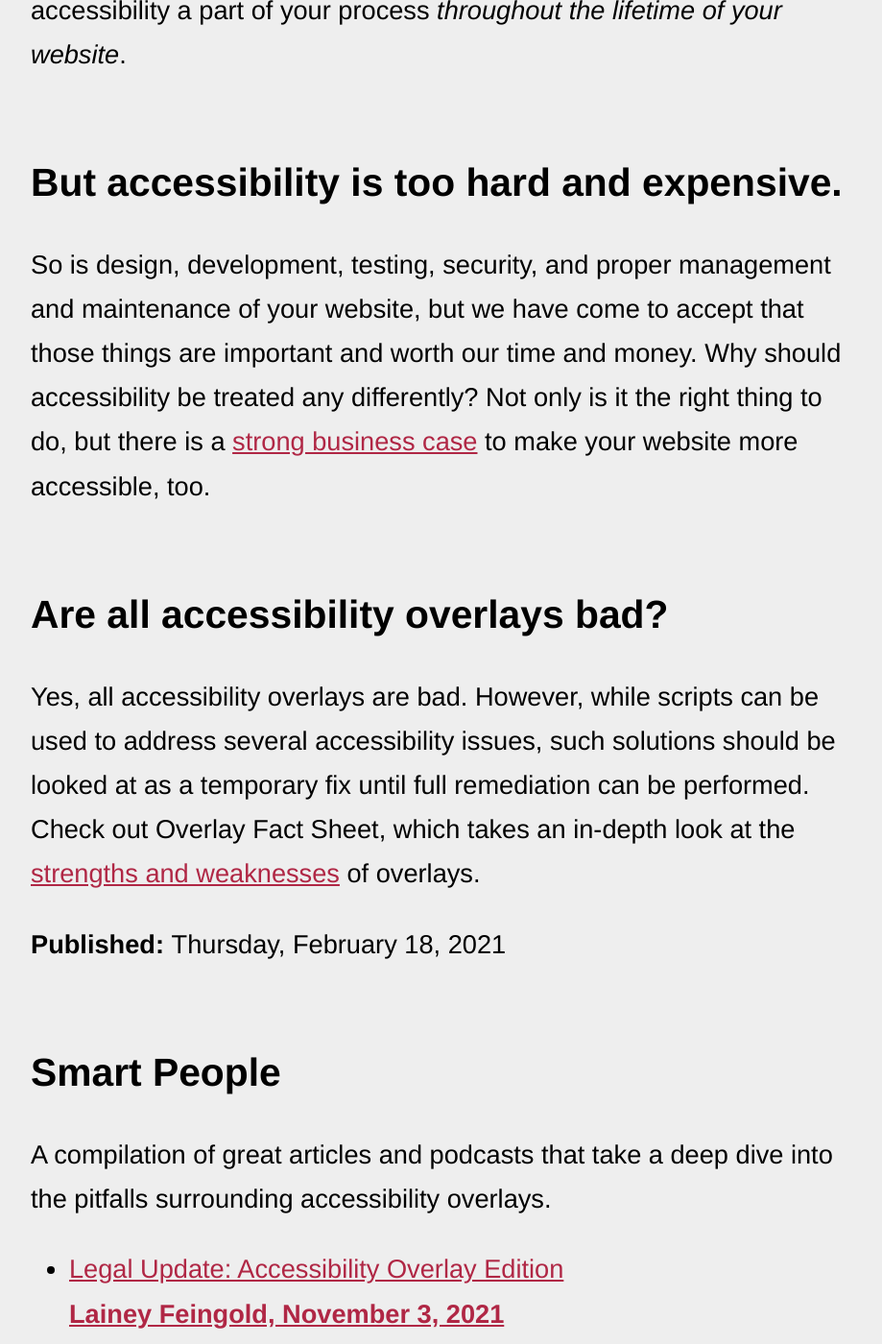
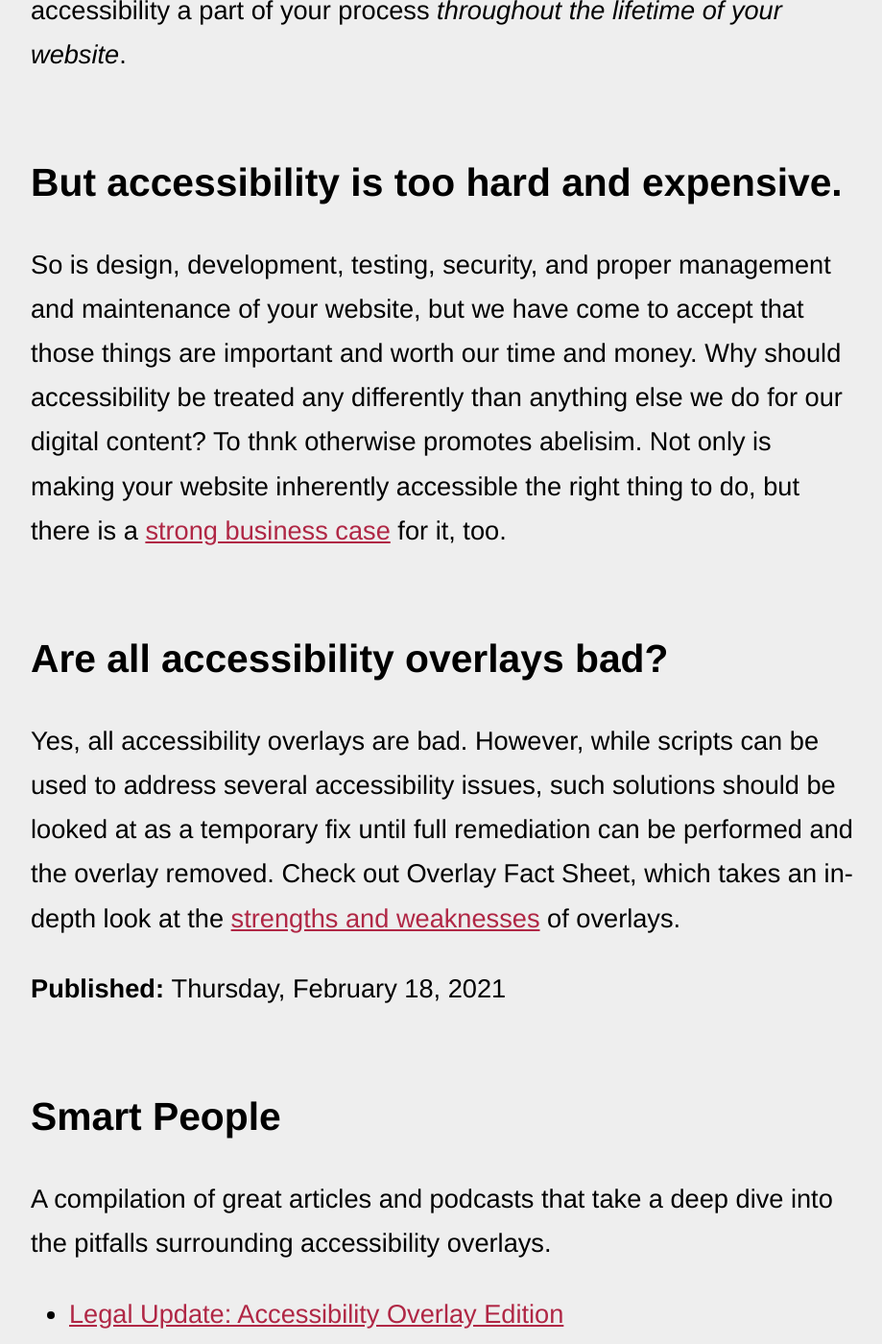
Before and after one commit to michaelspellacy/shouldiuseanaccessibilityoverlay-com, a Jekyll site: the page built from index.html, in a window 1280 px wide and 1400 px high, scrolled down 3045 px. Shown: the whole window at 96% size, without its empty margins (178-1097 px from the left). Built offline with Jekyll 4.4.1, drawn with Linux system fonts in a browser that asks for light colours.

Commit message:
Update index.html

```diff
--- a/index.html
+++ b/index.html
@@ -26,8 +26,8 @@
 
 <h2 class="heading" id="excuses"><a href="#excuses">But accessibility is too hard and expensive.</a></h2>
 
-<p>So is design, development, testing, security, and proper management and maintenance of your website, but we have come to accept that those things are important and worth our time and money. Why should accessibility be treated any differently? Not only is it the right thing to do, but there is a <a href="https://www.deque.com/blog/the-business-case-for-accessibility/">strong business case</a> to make your website more accessible, too.</p>
+<p>So is design, development, testing, security, and proper management and maintenance of your website, but we have come to accept that those things are important and worth our time and money. Why should accessibility be treated any differently than anything else we do for our digital content? To thnk otherwise promotes abelisim. Not only is making your website inherently accessible the right thing to do, but there is a <a href="https://www.deque.com/blog/the-business-case-for-accessibility/">strong business case</a> for it, too.</p>
 
 <h2 class="heading" id="overlays-bad"><a href="#overlays-bad">Are all accessibility overlays bad?</a></h2>
 
-<p>Yes, all accessibility overlays are bad. However, while scripts can be used to address several accessibility issues, such solutions should be looked at as a temporary fix until full remediation can be performed. Check out Overlay Fact Sheet, which takes an in-depth look at the <a href="https://overlayfactsheet.com/#strengths-and-weaknesses-of-overlay-widgets">strengths and weaknesses</a> of overlays.</p>
+<p>Yes, all accessibility overlays are bad. However, while scripts can be used to address several accessibility issues, such solutions should be looked at as a temporary fix until full remediation can be performed and the overlay removed. Check out Overlay Fact Sheet, which takes an in-depth look at the <a href="https://overlayfactsheet.com/#strengths-and-weaknesses-of-overlay-widgets">strengths and weaknesses</a> of overlays.</p>
```
